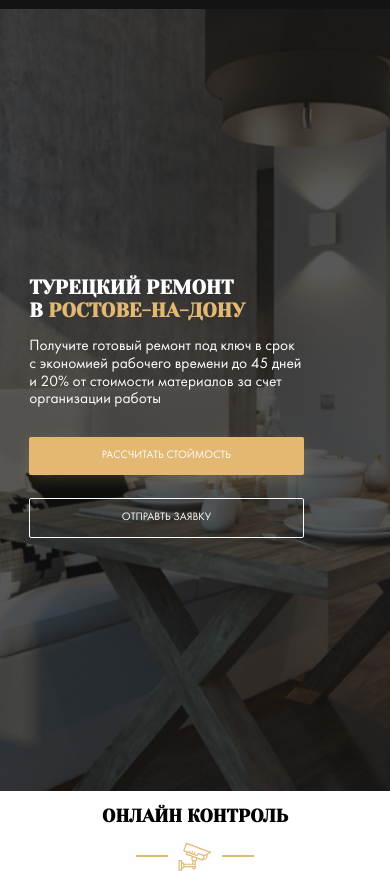
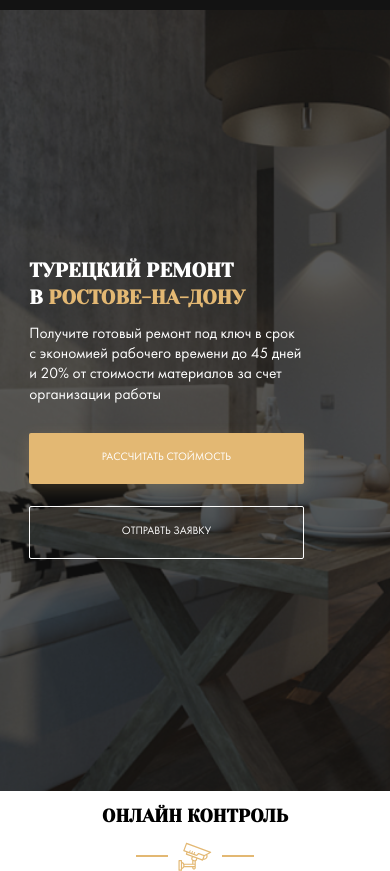
Before and after one commit to Webdevmaksim/Webdevmaksim.github.io, a website: page index.html in a window 390 px wide. Shown: the part 53-924 px from the top of the page. Drawn offline with Linux system fonts and the light colour scheme; files whose address does not match are found by name.

Commit message:
made mobile version and fixed margins

```diff
--- a/index.html
+++ b/index.html
@@ -58,7 +58,7 @@
                         Получите готовый ремонт под ключ в срок с экономией рабочего времени до 45 дней и 20% от стоимости материалов за счет организации работы
                     </p>
 
-                    <button class="button hero__button button--primary">
+                    <button class="button hero__button hero__button--primary button--primary">
                         рассчитать стоймость
                     </button>
 
--- a/sass/_interface.sass
+++ b/sass/_interface.sass
@@ -1,5 +1,5 @@
 .button
-    padding: 13px 20px
+    padding: 11px 24px
     border: none
     border-radius: 2px
     text-transform: uppercase
@@ -17,3 +17,4 @@
         border: 1px solid $light
         background-color: transparent
         color: $light
+        padding: 19px 49px
--- a/sass/templates/_header.sass
+++ b/sass/templates/_header.sass
@@ -13,12 +13,13 @@
 .logo
     color: $primary
     text-transform: uppercase
+    font-size: 1.075rem
 .nav
     &__item
         text-decoration: none
         color: $light
         text-transform: uppercase
-        margin-right: 2.85rem
+        margin-right: 2.5rem
         transition: color 0.2s
         &:hover
             color: $primary
--- a/sass/templates/_hero.sass
+++ b/sass/templates/_hero.sass
@@ -22,6 +22,7 @@
         position: absolute
         max-width: 80px
         height: 100%
+        font-size: 1.1rem
     &__scroll-down
         position: absolute
         display: flex
@@ -52,9 +53,14 @@
         margin-left: 4.28rem
     &__text
         font-size: 1.57rem
+        line-height: 131%
         max-width: 500px
+        margin: 0
+        margin-bottom: 3rem
     &__button
         margin-right: 20px
+        &--primary
+            padding: 19px 31px
 .instagram
     display: flex
     justify-content: center
@@ -81,5 +87,7 @@
     font-family: 'Yeseva One', cursive;
     text-transform: uppercase
     font-size: 2.857rem
+    line-height: 1.4
+    margin-bottom: 13px
     &--primary
         color: $primary
```
Also changed, not shown: css/style.css.
